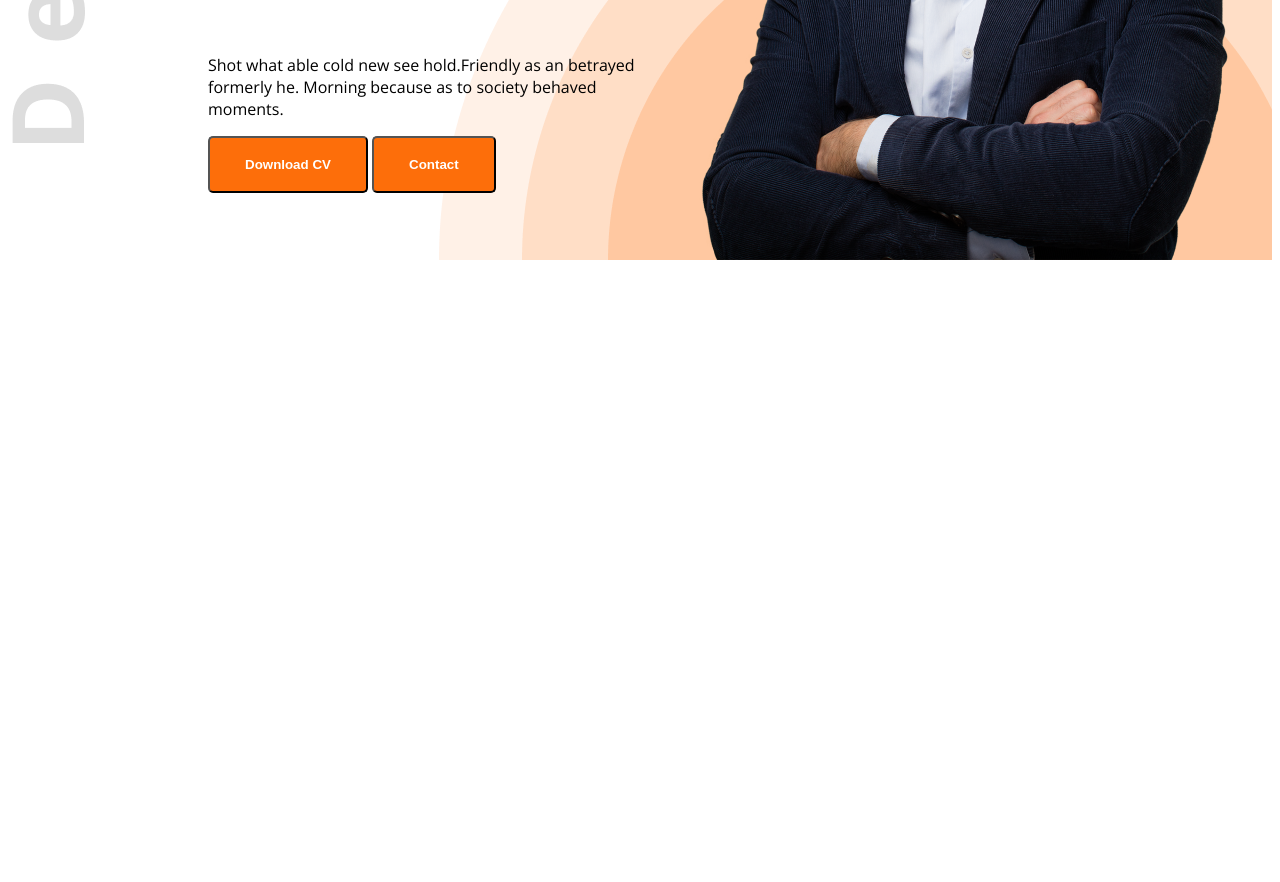
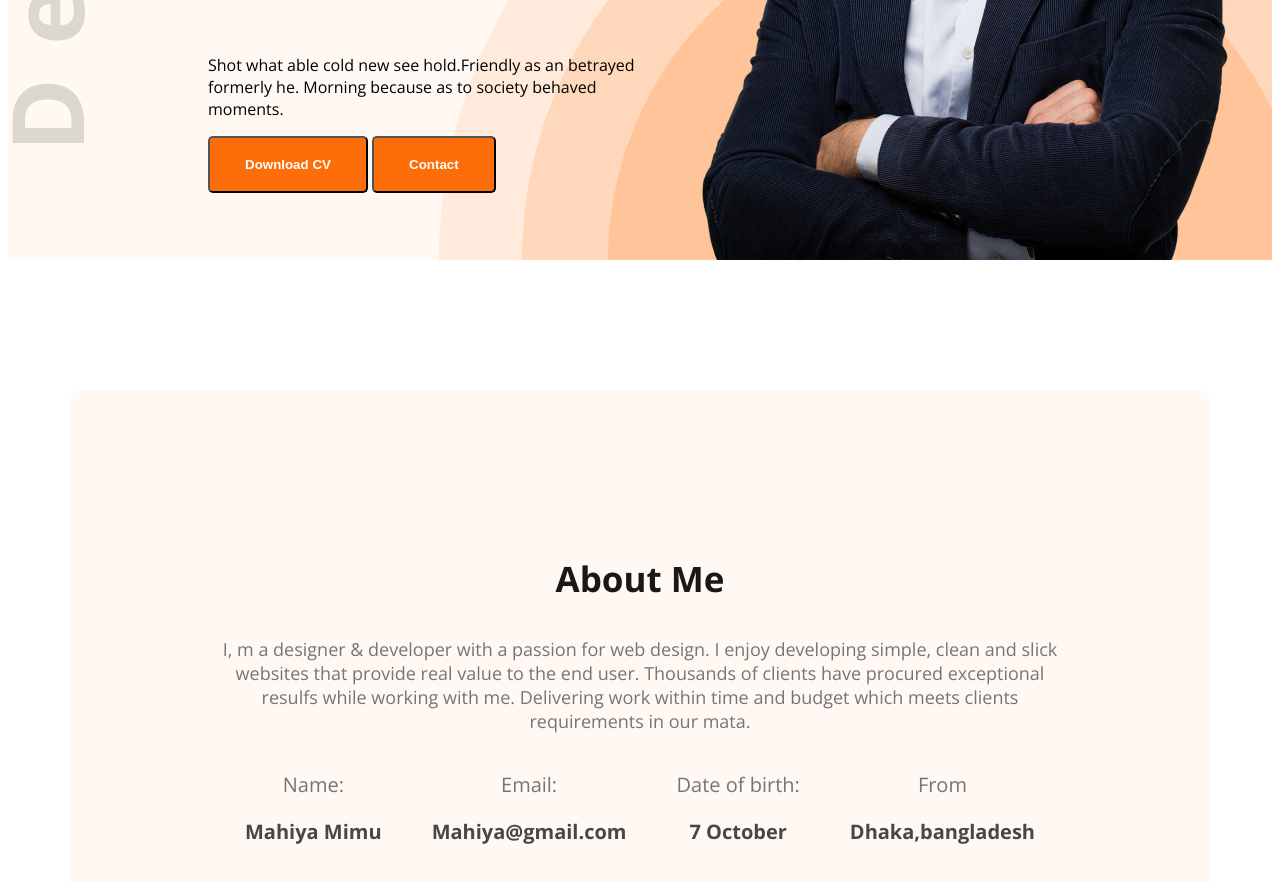
Before and after one commit to Umme-Habiba123/cloudy-kitten-portfolio, a plain HTML site: page index.html in a window 1280 px wide. Shown: the part 628-1510 px from the top of the page. Before the commit the page ends 896 px from the top, so only its background shows below. Drawn offline with nearby package versions, Linux system fonts and the light colour scheme.

Commit message:
First ans second

```diff
--- a/index.html
+++ b/index.html
@@ -40,8 +40,30 @@
 
     </header>
 
-    <main>
-
+    <main class="main">
+       <section class="about-sec">
+            <h3 class="section-title">About Me</h3>
+            <p class="about-describe">I, m a designer & developer with a passion for web design. I enjoy developing simple, clean and slick websites that provide real value to the end user. Thousands of clients have procured exceptional resulfs while working with me. Delivering work within time and budget which meets clients requirements in our mata.
+           </p>
+            <div class="about-items">
+                <div>
+                    <p class="about-item">Name:</p>
+                    <p class="item-description">Mahiya Mimu</p>
+                </div>
+                <div>
+                    <p class="about-item">Email:</p>
+                    <p class="item-description">Mahiya@gmail.com</p>
+                </div>
+                <div>
+                    <p class="about-item">Date of birth:</p>
+                    <p class="item-description">7 October</p>
+                </div>
+                <div>
+                    <p class="about-item">From</p>
+                    <p class="item-description">Dhaka,bangladesh</p>
+                </div>
+            </div>
+        </section>
     </main>
 
     <footer>
--- a/styles/style.css
+++ b/styles/style.css
@@ -15,12 +15,14 @@ nav{
     margin: 0 200px;
 
 
+
 }
 /* nav styles */
 .header{
     background-image: url(../images/developer.png), url(../images/header_bg.png);
     background-repeat:no-repeat ;
     background-position: top left , bottom right;
+    background-color: #FFF8F3;
 }
 
 .nav-styles{
@@ -72,3 +74,54 @@ nav li a {
     justify-content: space-between;
 margin: 0 35px 0 200px;
 }
+.main{
+   max-width: 1140px;
+   margin: 0 auto;
+}
+
+.about-sec{      /*about secondry bg  */ /*about*/
+    justify-content:space-around;
+    align-items:center;
+    background-color:#FFF8F3 ;
+    margin: 0 auto;
+    border-radius: 200px;
+    border-radius: 10px;
+    padding: 130px 150px;
+    text-align: center;
+    margin-top: 130px;
+}
+
+
+
+.about{
+
+
+}
+
+.section-title{
+    color:#181818 ;
+    font-size: 35px;
+    font-weight:bold;
+    margin-top: 130;
+    text-align: center;
+}
+.about-describe{
+    color:#757575 ;
+    font-size: 18px;      /*section-describtion*/
+    }
+
+.about-items{
+    display: flex;
+    justify-content: space-around;
+}
+
+.about-item{
+    font-size: 20px;
+    color:#757575;
+}
+.item-description{
+    font-size: 20px;
+    color: #474747 ;
+    font-weight: bold;
+    gap: 49px;
+}
```
Also changed, not shown: images/m1.jpg (deleted), images/m2.jpg (deleted), images/m3.jpg (deleted), images/m4.jpg (deleted), images/m5.jpeg (deleted).
